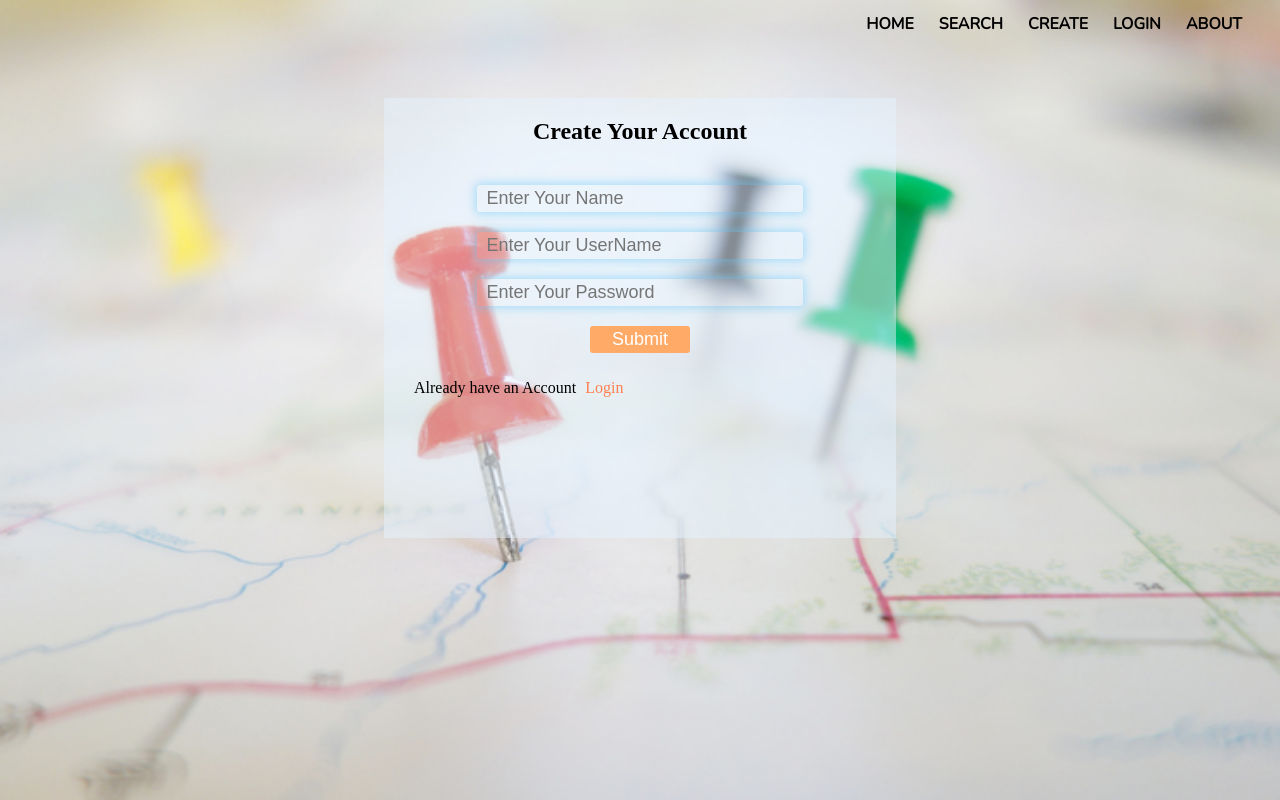
After one commit to shrey-1210/INTERNATHON_Project, a PHP site: page /signup.html in a window 1280 px wide. The commit adds this page. Run offline with PHP 8.4, Linux system fonts and the light colour scheme.

Commit message:
create login signup

```diff
--- a/hack_style.css
+++ b/hack_style.css
@@ -1,12 +1,17 @@
-html{
+html {
     height: 100%;
-    background: radial-gradient(circle,#fff,#ccc);
+    background: radial-gradient(circle, #fff, #ccc);
     background: url(hack_image.jpg);
     background-repeat: no-repeat;
-    background-size:cover;
+    background-size: cover;
+}
 
+a {
+    text-decoration: none;
+    color: black;
 }
-#nav_bar{
+
+#nav_bar {
     width: 100%;
     height: 30px;
     margin: 2px auto 10px auto;
@@ -14,10 +19,10 @@ html{
     display: flex;
     justify-content: flex-end;
 }
-.b{
+
+.b {
     /* width: 85px; */
     /* height: 30px; */
- padding: 5px 10px;
     /* background-color: white; */
     /* float: left; */
     margin-right: 5px;
@@ -30,31 +35,229 @@ html{
     justify-content: center;
     align-content: center;
     transition: all 0.3s;
-
-
+    font-weight: 600;
+    font-family: 'Nunito', sans-serif;
 }
 
+.b a {
+    padding: 5px 10px;
+}
 
-#b4{
+#b4 {
     margin-right: 20px;
 }
-.b:hover{
+
+.b:hover {
     background-color: rgb(231, 145, 15);
     color: white;
     /* box-shadow:0px 2px 0px 2px rgb(106, 106, 226); */
 }
-#menu{
+
+#menu {
     position: fixed;
-    top: 60%;
+    top: 43%;
     left: 5%;
     display: flex;
+    justify-content: center;
+    /* align-items: center; */
+    flex-direction: column;
+}
 
-
-}
-#menu div{
+#menu div {
     padding: 5px 10px;
     background-color: white;
     color: black;
-    margin-right: 5px;
+    margin-top: 15px;
     font-size: 24px;
+    cursor: pointer;
+    transition: all 0.3s;
 }
+
+#menu div a {
+    color: black;
+}
+
+#menu div:hover {
+    color: white;
+    background: rgb(231, 145, 15);
+}
+
+.heading {
+    position: fixed;
+    top: 15%;
+    left: calc(50% - 145px);
+    font-size: 35px;
+    color: rgb(231, 145, 15);
+}
+
+
+/* signup styling  */
+
+#signup {
+    width: 40vw;
+    height: 55vh;
+    /* filter: saturate(0.1); */
+    background-color: rgba(230, 243, 255, 0.5);
+    display: flex;
+    flex-direction: column;
+    margin: auto;
+    margin-top: 60px;
+}
+
+#signup form {
+    display: flex;
+    flex-direction: column;
+    justify-content: center;
+    align-items: center;
+}
+
+#signup form input {
+    width: 60%;
+    margin-top: 20px;
+    font-size: 18px;
+    padding: 2px 8px;
+    outline: none;
+    outline-style: none;
+    border-radius: 3px;
+    background: transparent;
+    border: 1px solid transparent;
+    box-shadow: 0px 0px 10px 2px rgba(101, 200, 247, 0.5);
+}
+
+#signup form input:focus {
+    border: 1px solid rgb(106, 195, 255);
+}
+
+#signup form input[type=submit] {
+    width: 100px;
+    cursor: pointer;
+    box-shadow: none;
+    border: 1px solid transparent;
+    background-color: rgb(255, 171, 103);
+    color: white;
+}
+
+#signup form input[type=submit]:active {
+    background-color: white;
+    border: 1px solid rgb(255, 171, 103);
+    color: rgb(255, 171, 103);
+}
+
+#signup p a:hover {
+    text-decoration: underline;
+}
+
+
+/* login styling  */
+
+#login {
+    width: 40vw;
+    height: 50vh;
+    /* filter: saturate(0.1); */
+    background-color: rgba(230, 243, 255, 0.5);
+    display: flex;
+    flex-direction: column;
+    margin: auto;
+    margin-top: 60px;
+}
+
+#login form {
+    display: flex;
+    flex-direction: column;
+    justify-content: center;
+    align-items: center;
+}
+
+#login form input {
+    width: 60%;
+    margin-top: 20px;
+    font-size: 19px;
+    padding: 3px 8px;
+    outline: none;
+    outline-style: none;
+    border-radius: 3px;
+    background: transparent;
+    border: 1px solid transparent;
+    box-shadow: 0px 0px 10px 2px rgba(101, 200, 247, 0.5);
+}
+
+#login form input:focus {
+    border: 1px solid rgb(106, 195, 255);
+}
+
+#login form input[type=submit] {
+    width: 100px;
+    cursor: pointer;
+    box-shadow: none;
+    border: 1px solid transparent;
+    background-color: rgb(255, 171, 103);
+    color: white;
+}
+
+#login form input[type=submit]:active {
+    background-color: white;
+    border: 1px solid rgb(255, 171, 103);
+    color: rgb(255, 171, 103);
+}
+
+#login p a:hover {
+    text-decoration: underline;
+}
+
+
+/* create timeline styling  */
+
+#create {
+    width: 100vw;
+    height: 100vh;
+    background-color: rgba(126, 122, 122, 0.5);
+    position: absolute;
+    left: 0;
+    top: 0;
+    display: none;
+}
+
+#create form {
+    width: 40vw;
+    height: 20vw;
+    margin: auto;
+    margin-top: 150px;
+    background-color: rgba(254, 254, 254, 0.5);
+    display: flex;
+    flex-direction: column;
+    align-items: center;
+    border-radius: 3px;
+}
+
+#create form input {
+    margin-bottom: 15px;
+    width: 60%;
+    font-size: 17px;
+    padding: 3px 5px;
+    border: 1px solid transparent;
+    outline: none;
+    border-radius: 5px;
+    box-shadow: 0px 0px 10px 1px rgb(191, 221, 255);
+}
+
+#create form input:focus {
+    border-color: rgb(140, 190, 255);
+}
+
+#create form input[type=submit] {
+    box-shadow: none;
+    width: 100px;
+    background-color: coral;
+    color: white;
+    cursor: pointer;
+}
+
+#create form input[type=submit]:active {
+    background-color: white;
+    color: coral;
+    border: 1px solid coral;
+}
+
+#create form input::placeholder {
+    text-align: center;
+}
--- /dev/null
+++ b/signup.html
@@ -0,0 +1,38 @@
+<!DOCTYPE html>
+<html lang="en">
+
+<head>
+    <meta charset="UTF-8">
+    <meta http-equiv="X-UA-Compatible" content="IE=edge">
+    <meta name="viewport" content="width=device-width, initial-scale=1.0">
+    <title>TIMELINE_TRACKER</title>
+    <link rel="stylesheet" href="hack_style.css">
+    <link rel="preconnect" href="https://fonts.googleapis.com">
+    <link rel="preconnect" href="https://fonts.gstatic.com" crossorigin>
+    <link href="https://fonts.googleapis.com/css2?family=Nunito:wght@300&display=swap" rel="stylesheet">
+</head>
+
+<body>
+    <div id="nav_bar">
+        <div id="b1" class="b"><a href="hack_home.html">HOME</a></div>
+        <div id="b2" class="b"><a href="search.html">SEARCH</a></div>
+        <div id="b3" class="b"><a href="create.html">CREATE</a></div>
+        <div id="b5" class="b"> <a href="login.html"> LOGIN</a></div>
+        <div id="b4" class="b"><a href="login.html">ABOUT</a></div>
+
+    </div>
+    <div id="signup">
+        <h2 style="text-align: center;">Create Your Account</h2>
+        <form action="">
+            <input type="text" placeholder="Enter Your Name">
+            <input type="text" placeholder="Enter Your UserName">
+            <input type="password" placeholder="Enter Your Password">
+            <input type="submit">
+        </form>
+        <p style="padding-left: 30px;padding-top: 10px;">Already have an Account <a href="login.html" style="color: coral;cursor: pointer;padding-left: 5px;"> Login</a></p>
+    </div>
+
+
+</body>
+
+</html>
```
Also changed, not shown: hack_home.html (+55 -9 lines), login.html (added, +37 -0 lines). Lines whose indentation alone changed are shown as unchanged.
